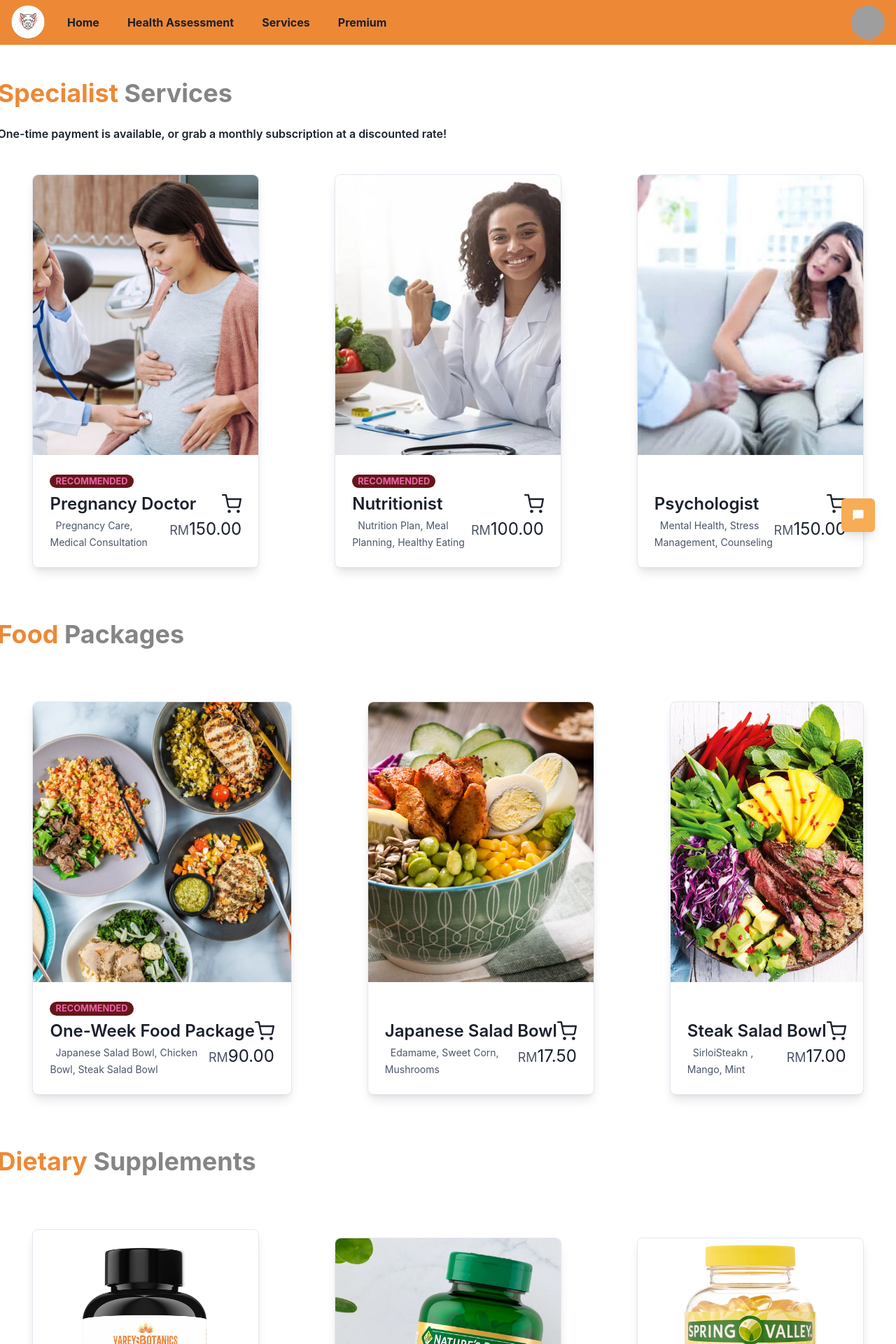
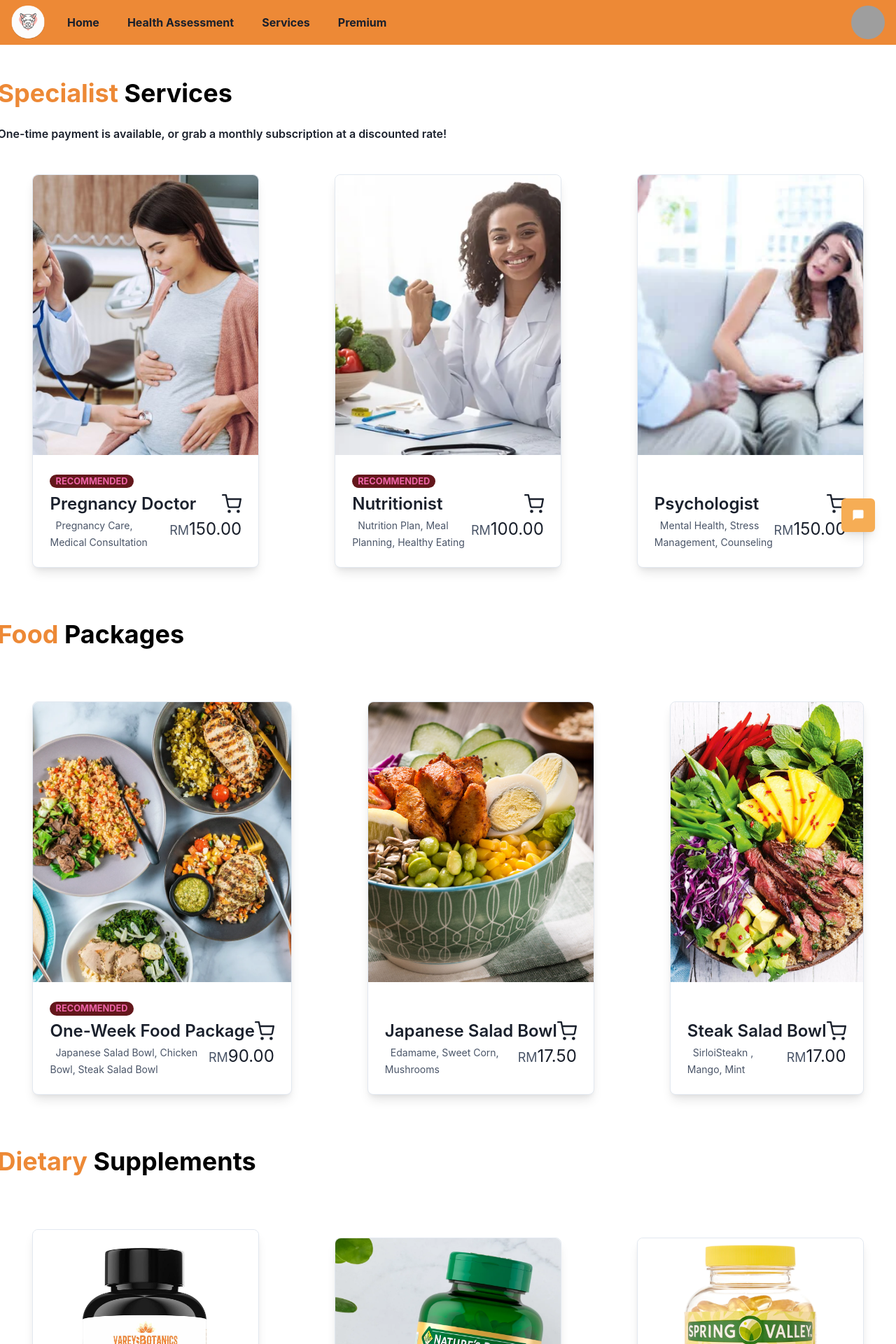
Before and after one commit to Alpacaverse/alpacacare, a Next.js app: page /services in a window 1280 px wide. Shown: the top 1920 px of the page at 70% size. Built offline with nearby package versions, Linux system fonts and the light colour scheme; grey boxes are pictures that could not be loaded; what react-chatbot-kit would draw is missing.

Commit message:
[Update] bug fix for dark theme and footer flex

```diff
--- a/pages/index.jsx
+++ b/pages/index.jsx
@@ -11,8 +11,8 @@ export default function Home() {
       <Header />
       <Landing />
       <AboutUs />
+      <ChatBotIcon />
       <Footer />
-      <ChatBotIcon />
     </>
   );
 }
--- a/pages/maternalReport.jsx
+++ b/pages/maternalReport.jsx
@@ -85,6 +85,7 @@ export default function Report() {
               objectFit="cover"
               maxW={{ base: "100%", sm: "500px" }}
               src={riskData[riskLevel]["img"]}
+              alt={""}
             />
 
             <Stack>
@@ -144,8 +145,8 @@ export default function Report() {
           </Stack>
         </Box>
       </Center>
+      <ChatBotIcon />
       <Footer />
-      <ChatBotIcon />;
     </>
   );
 }
--- a/pages/report.jsx
+++ b/pages/report.jsx
@@ -160,8 +160,8 @@ export default function Report() {
           </Stack>
         </Box>
       </Center>
+      <ChatBotIcon />
       <Footer />
-      <ChatBotIcon />
     </>
   );
 }
--- a/pages/reportForm.jsx
+++ b/pages/reportForm.jsx
@@ -162,8 +162,8 @@ export default function ReportForm() {
           </Button>
         </Center>
       </Box>
+      <ChatBotIcon />
       <Footer />
-      <ChatBotIcon />
     </>
   );
 }
--- a/pages/services.jsx
+++ b/pages/services.jsx
@@ -102,7 +102,7 @@ export default function Report() {
         <Box p={6}>
           <Heading size="xl" my={6} color={"orange.400"}>
             Specialist{" "}
-            <Box as={"span"} color={"blackAlpha.600"}>
+            <Box as={"span"} color={useColorModeValue("black", "white")}>
               Services
             </Box>{" "}
           </Heading>
@@ -125,7 +125,7 @@ export default function Report() {
 
           <Heading size="xl" my={6} color={"orange.400"}>
             Food{" "}
-            <Box as={"span"} color={"blackAlpha.600"}>
+            <Box as={"span"} color={useColorModeValue("black", "white")}>
               Packages
             </Box>{" "}
           </Heading>
@@ -144,7 +144,7 @@ export default function Report() {
 
           <Heading size="xl" my={6} color={"orange.400"}>
             Dietary{" "}
-            <Box as={"span"} color={"blackAlpha.600"}>
+            <Box as={"span"} color={useColorModeValue("black", "white")}>
               Supplements
             </Box>{" "}
           </Heading>
@@ -162,8 +162,8 @@ export default function Report() {
           </Stack>
         </Box>
       </Center>
+      <ChatBotIcon />;
       <Footer />
-      <ChatBotIcon />;
     </>
   );
 }
--- a/stores/useMaternalStore.jsx
+++ b/stores/useMaternalStore.jsx
@@ -20,7 +20,7 @@ export const useMaternalStore = create((set) => ({
     },
     {
       id: "body_temp",
-      label: "Body Temperature",
+      label: "Body Temperature (F)",
     },
     {
       id: "heart_rate",
```
